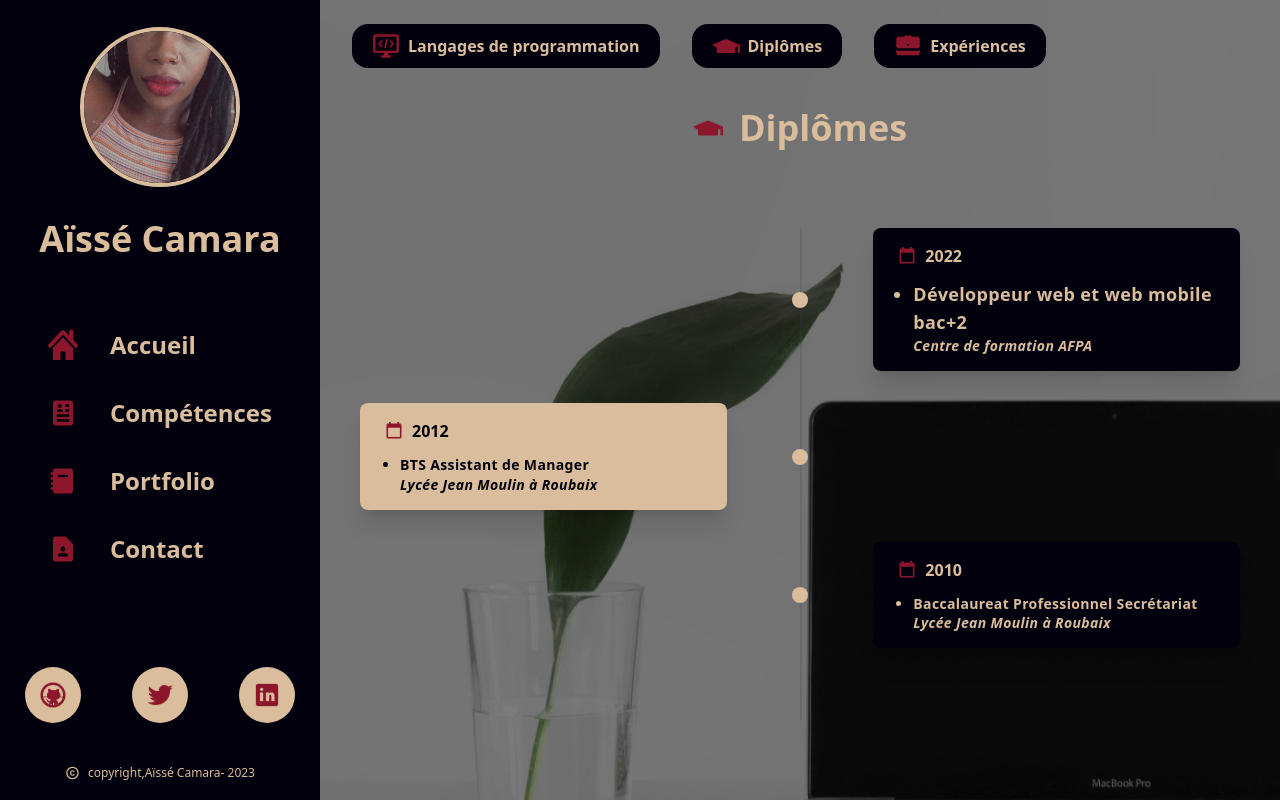
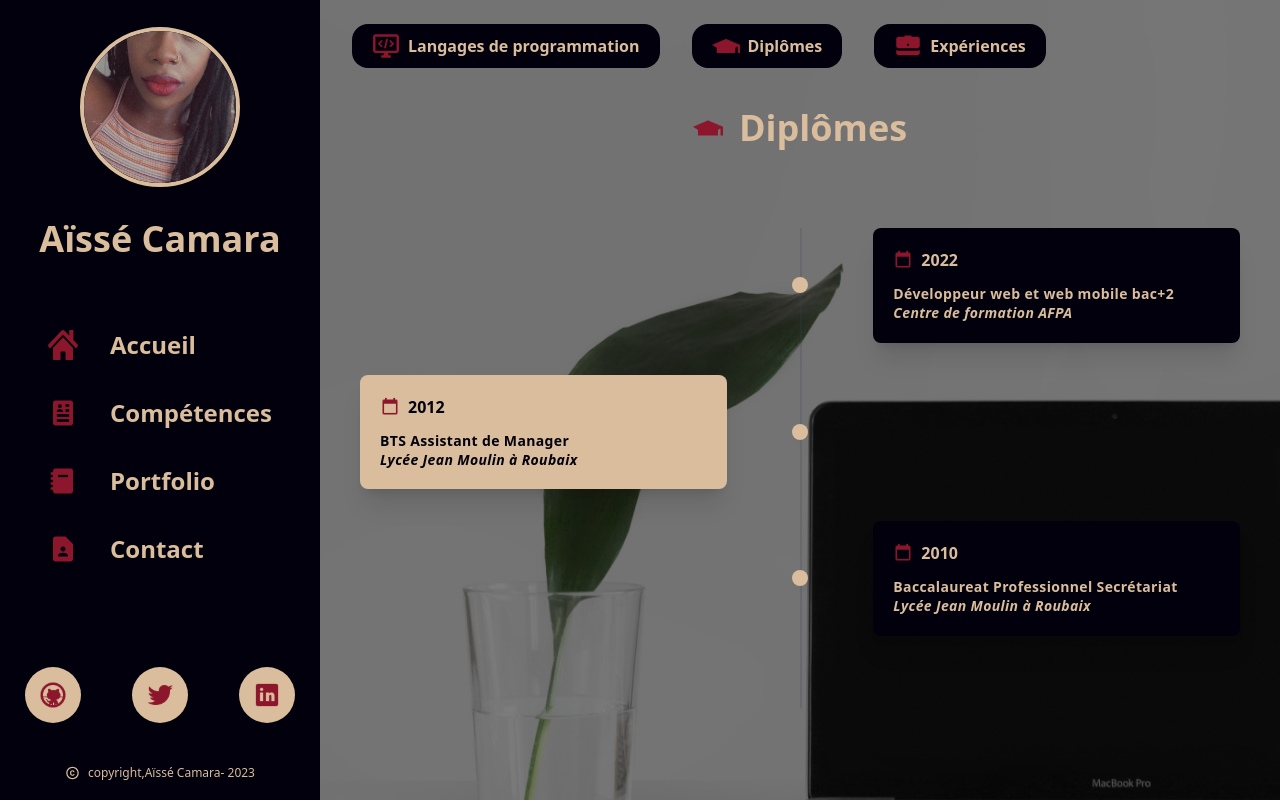
Before and after one commit to aisse59/portfolio_React_aisse, a React (Create React App) app: page /diplomes in a window 1280 px wide. Built offline with nearby package versions, Linux system fonts and the light colour scheme.

Commit message:
Responsive du component Diplome OK

```diff
--- a/src/components/diplome/Diplome.js
+++ b/src/components/diplome/Diplome.js
@@ -27,11 +27,11 @@ const Diplome
             <div class="z-20 flex items-center order-1 bg-quaternary shadow-xl w-4 h-4 rounded-full">
 
            </div>
-            <div class="order-1 bg-primary rounded-lg shadow-xl w-5/12 px-6 py-4">
+            <div class="order-1 bg-primary rounded-lg shadow-xl w-5/12 px-5 py-5">
               <h3 class="mb-3 font-bold text-quaternary text-base flex flex-row gap-2">
               <img src={calendar} alt="calendar" />2022</h3>
-              <ul class="text-sm leading-snug tracking-wide text-quaternary text-opacity-100 pl-4">
-               <li className="font-semibold list-disc text-lg">Développeur web et web mobile bac+2</li>
+              <ul class="text-sm leading-snug tracking-wide text-quaternary text-opacity-100 ">
+               <li className="font-semibold">Développeur web et web mobile bac+2</li>
                <li className="font-semibold  italic">Centre de formation AFPA</li>
               </ul>
             </div>
@@ -43,12 +43,12 @@ const Diplome
            <div class="z-20 flex items-center order-1 bg-quaternary shadow-xl w-4 h-4 rounded-full">
 
            </div>
-           <div class="order-1 bg-quaternary rounded-lg shadow-xl w-5/12 px-6 py-4">
+           <div class="order-1 bg-quaternary rounded-lg shadow-xl w-5/12 px-5 py-5">
              <h3 class="mb-3 font-bold text-primary text-base flex flex-row gap-2 ">
              <img src={calendar} alt="calendar" />
               2012</h3>
-            <ul class="text-sm font-medium leading-snug tracking-wide text-primary text-opacity-100 pl-4">
-               <li className="font-semibold  list-disc">BTS Assistant de Manager</li>
+            <ul class="text-sm font-medium leading-snug tracking-wide text-primary text-opacity-100">
+               <li className="font-semibold">BTS Assistant de Manager</li>
                <li className="font-semibold  italic">Lycée Jean Moulin à Roubaix</li>
             </ul>
            </div>
@@ -60,12 +60,12 @@ const Diplome
             <div class="z-20 flex items-center order-1 bg-quaternary shadow-xl w-4 h-4 rounded-full">
 
             </div>
-           <div class="order-1 bg-primary rounded-lg shadow-xl w-5/12 px-6 py-4">
+           <div class="order-1 bg-primary rounded-lg shadow-xl w-5/12 px-5 py-5">
              <h3 class="mb-3 font-bold text-quaternary text-base flex flex-row gap-2 ">
              <img src={calendar} alt="calendar" />
               2010</h3>
-             <ul class="text-sm leading-snug tracking-wide text-quaternary text-opacity-100 pl-4">
-             <li className="font-semibold  list-disc">Baccalaureat Professionnel Secrétariat</li>
+             <ul class="text-sm leading-snug tracking-wide text-quaternary text-opacity-100">
+             <li className="font-semibold  ">Baccalaureat Professionnel Secrétariat</li>
                <li className="font-semibold  italic">Lycée Jean Moulin à Roubaix</li>
              </ul>
              </div>
--- a/src/components/langages/Langages.js
+++ b/src/components/langages/Langages.js
@@ -25,10 +25,10 @@ const Langages = () => {
         <Filter />
         <div className=" flex justify-center gap-4 mt-10">
          <img src={programming} alt="experience svg" />
-         <h1 className="text-4xl text-quaternary font-bold">Langages de programmation</h1>
+         <h1 className=" text-xl md:text-4xl text-quaternary font-bold">Langages de programmation</h1>
       </div>
         {/* front-end */}
-            <h2 className="text-2xl font-bold ml-6 mt-10"><span className="text-secondary font-bold text-xl">01. </span> Front-End  </h2>
+            <h2 className="text-lg font-bold ml-6 mt-10"><span className="text-secondary font-bold text-xl">01. </span> Front-End  </h2>
             <div className="flex flex-wrap w-[80%] mt-12 mb-24 mx-auto justify-start gap-2">
                 <div className="grid justify-items-center gap-1 content-center h-32 w-32 bg-quaternary rounded-3xl ">
                     <img src={html} alt="html svg" className="h-10 w-10" />
@@ -65,7 +65,7 @@ const Langages = () => {
             </div>
 
             {/* back-end */}
-            <h2 className="text-2xl font-bold ml-6"><span className="text-secondary font-bold text-xl">02. </span> Back-End  </h2>
+            <h2 className="text-lg font-bold ml-6"><span className="text-secondary font-bold text-xl">02. </span> Back-End  </h2>
             <div className="flex flex-wrap w-[80%] mt-12 mb-24 mx-auto justify-start gap-2">
                 <div className="grid justify-items-center gap-1 content-center h-32 w-32 bg-quaternary rounded-3xl ">
                     <img src={symfony} alt="symfony svg" className="h-10 w-10" />
@@ -94,7 +94,7 @@ const Langages = () => {
             </div>
 
             {/* design */}
-            <h2 className="text-2xl font-bold ml-6"><span className="text-secondary font-bold text-xl">03. </span> Design  </h2>
+            <h2 className="text-lg font-bold ml-6"><span className="text-secondary font-bold text-xl">03. </span> Design  </h2>
             <div className="flex flex-wrap w-[80%] mt-12 mb-12 mx-auto justify-start gap-2">
                 <div className="grid justify-items-center gap-1 content-center h-32 w-32 bg-quaternary rounded-3xl ">
                     <img src={figma} alt="figma svg" className="h-10 w-10" />
```
